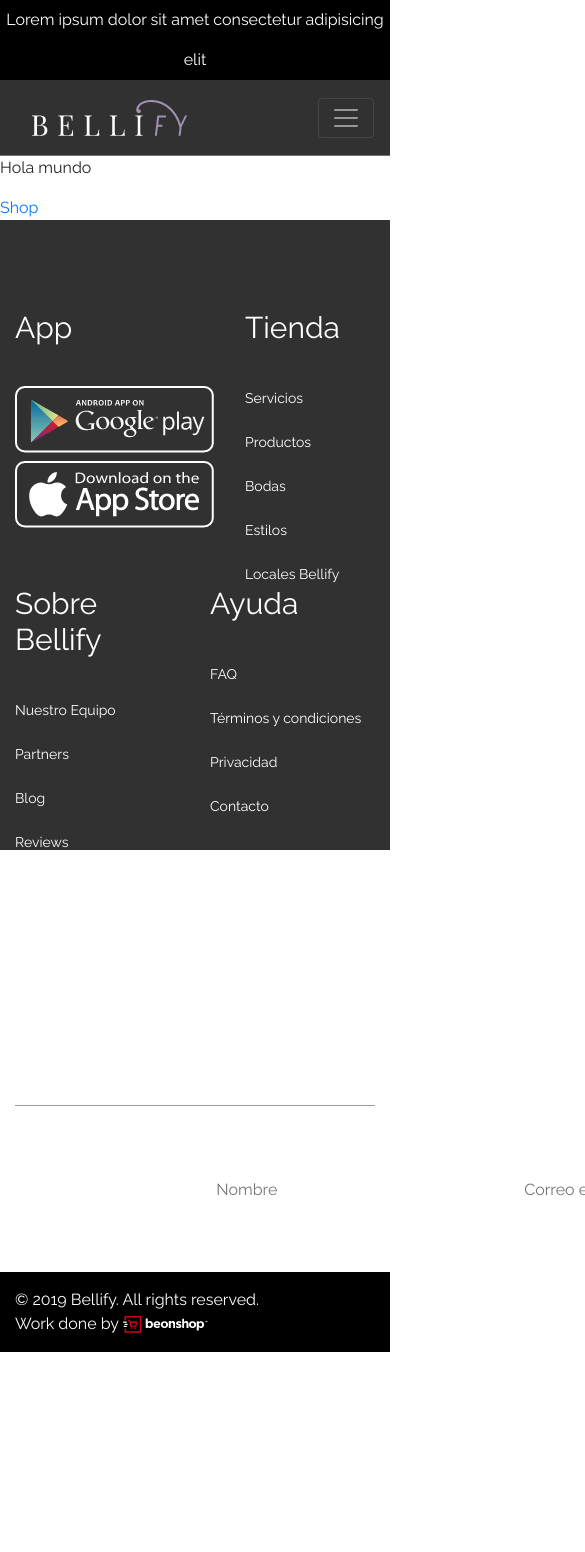
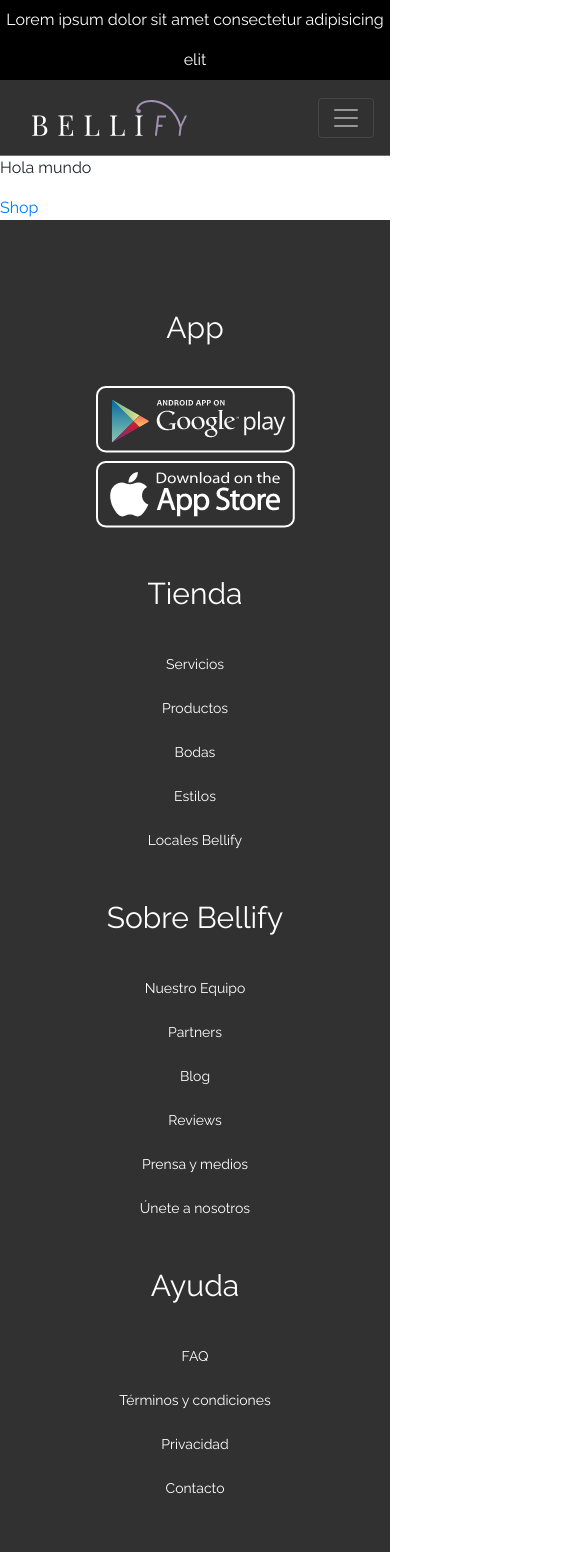
Before and after one commit to smbs-team/bellify-test, a React (Create React App) app: page / in a window 390 px wide. Shown: the top 1552 px of the page, 585 px wide, since content can reach past the window. Before the commit the page ends 1352 px from the top, so only its background shows below. Built offline with nearby package versions, Linux system fonts and the light colour scheme.

Commit message:
Fixed general responsive on footer

```diff
--- a/src/assets/scss/main/layout/_footer.scss
+++ b/src/assets/scss/main/layout/_footer.scss
@@ -1,7 +1,11 @@
 .Footer{
     background-color: $light-black;
     color: $white;
-    height: 630px;
+
+    &-col{
+        margin-bottom: 3rem;
+        text-align: center;
+    }
 
     &-wrapper{
         padding-left: 10.31rem;
@@ -17,7 +21,7 @@
     &-playstore, &-apple_store{
         display: block;
         height: 67px;
-        width: 200px;
+        width: 100%;
     }
 
     &-playstore{
@@ -98,6 +102,7 @@
 
     &-social{
         @include flex-container(row, space-between, center);
+        margin: 0 auto;
         width: 142px;
     }
 
@@ -110,4 +115,19 @@
             @include flex-container(row, space-between, center);
         }
     }
+
+    @include media-breakpoint-up(lg){
+        &-col{
+            margin-bottom: 0;
+            text-align: left;
+        }
+
+        &-playstore, &-apple_store{
+            width: 200px;
+        }
+
+        &-social{
+            margin: 0;
+        }
+    }
 }
--- a/src/components/Layout/Footer/index.js
+++ b/src/components/Layout/Footer/index.js
@@ -16,7 +16,7 @@
                     <div className="container">
                         <div className="Footer-info">
                             <div className="row">
-                                <div className="col">
+                                <div className="col-xs-12 col-md-4 col-lg Footer-col">
                                     <h5 className="block-title Footer-title">App</h5>
                                     <a href="#" className="Footer-playstore">
                                         <img src={playstore} alt="Download our app on Google Playstore"/>
@@ -25,7 +25,7 @@
                                         <img src={apple_store} alt="Download our app on Apple Store"/>
                                     </a>
                                 </div>
-                                <div className="col">
+                                <div className="col-xs-12 col-md-4 col-lg Footer-col">
                                     <h5 className="block-title Footer-title">Tienda</h5>
                                     <ul className="Footer-links">
                                         <li className="Footer-link">
@@ -45,7 +45,7 @@
                                         </li>
                                     </ul>
                                 </div>
-                                <div className="col">
+                                <div className="col-xs-12 col-md-4 col-lg Footer-col">
                                     <h5 className="block-title Footer-title">Sobre Bellify</h5>
                                     <ul className="Footer-links">
                                         <li className="Footer-link">
@@ -68,7 +68,7 @@
                                         </li>
                                     </ul>
                                 </div>
-                                <div className="col">
+                                <div className="col-xs-12 col-md-4 col-lg Footer-col">
                                     <h5 className="block-title Footer-title">Ayuda</h5>
                                     <ul className="Footer-links">
                                         <li className="Footer-link">
@@ -85,7 +85,7 @@
                                         </li>
                                     </ul>
                                 </div>
-                                <div className="col">
+                                <div className="col-xs-12 col-md-4 col-lg Footer-col">
                                     <h5 className="block-title Footer-title">Siguenos</h5>
                                     <div className="Footer-social">
                                         <a href="#" className="Footer-social-link">
@@ -101,7 +101,7 @@
                                 </div>
                             </div>
                         </div>
-                        <div className="Footer-newsletter">
+                        {/* <div className="Footer-newsletter">
                             <h5 className="block-title Footer-newsletter-title">Newsletter</h5>
                             <form action="" className="Footer-form flex-row-start">
                                 <input type="text" name="name" id="name" className="Footer-input" placeholder="Nombre" />
@@ -110,7 +110,7 @@
                                     <img src={arrow_right} className="Footer-submit-icon"/>
                                 </button>
                             </form>
-                        </div>
+                        </div> */}
                 </div>
                 <div className="Footer-bottomBar">
                     <div className="Footer-bottomBar-wrapper container">
```
